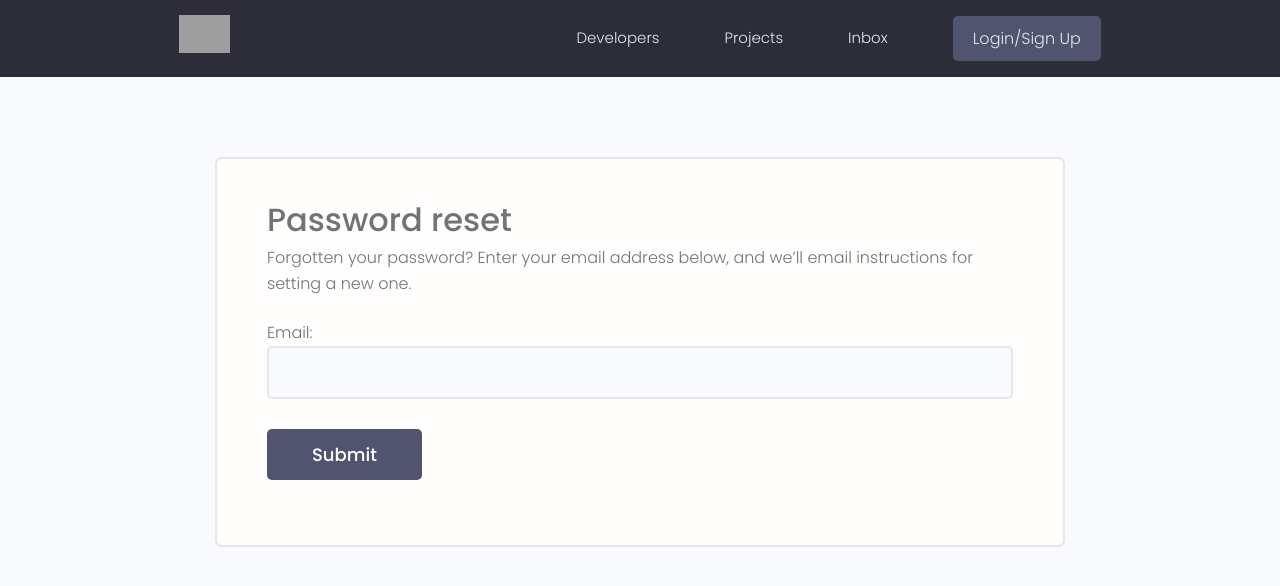
After one commit to cdosorio/Django-2022, a Django app: page /reset_password/ in a window 1280 px wide. The commit adds this page. Shown: the top 586 px of the page. Run offline with Django 4.2, Linux system fonts and the light colour scheme; some libraries are stand-ins or nearby versions; grey boxes are pictures that could not be loaded.

Commit message:
Password reset

```diff
--- a/devsearch/urls.py
+++ b/devsearch/urls.py
@@ -19,12 +19,20 @@ from django.urls import path, include
 from django.conf import settings
 from django.conf.urls.static import static
 
+from django.contrib.auth import views as auth_views
+
 # users is default
 # anything starting with projects, goes to projects.urls
 urlpatterns = [
     path('admin/', admin.site.urls),
     path('projects/', include('projects.urls')),
-    path('', include('users.urls'))
+    path('', include('users.urls')),
+
+    # class-based views. Here we are overwriting templates, by using template_name
+    path('reset_password/', auth_views.PasswordResetView.as_view(template_name="reset_password.html"), name="reset_password"),
+    path('reset_password_sent/', auth_views.PasswordResetDoneView.as_view(template_name="reset_password_sent.html"), name="password_reset_done"),
+    path('reset_password_sent/<uidb64>/<token>', auth_views.PasswordResetConfirmView.as_view(template_name="reset.html"), name="password_reset_confirm"),
+    path('reset_password_complete/', auth_views.PasswordResetCompleteView.as_view(template_name="reset_password_complete.html"), name="password_reset_complete"),
 ]
 
 urlpatterns += static(settings.MEDIA_URL, document_root=settings.MEDIA_ROOT)
--- /dev/null
+++ b/templates/reset_password.html
@@ -0,0 +1,50 @@
+{% extends 'main.html' %}
+
+{% block content %}
+
+<style>
+    input[type='text'],
+    input[type='email'],
+    input[type='password'] {
+        min-width: 24rem;
+        width: 100%;
+        padding: 1.2rem 1.5rem;
+        border-radius: 0.5rem;
+        border: 2px solid var(--color-light);
+        transition: all 0.3s ease-in-out;
+        background-color: var(--color-bg);
+    }
+
+    input[type='text']:focus,
+    input[type='email']:focus,
+    input[type='password']:focus,
+    input[type='text']:active,
+    input[type='email']:active,
+    input[type='password']:active {
+        outline: none;
+        border: 2px solid var(--color-main);
+    }
+</style>
+
+
+<!-- Main Section -->
+<main class="formPage my-xl">
+    <div class="content-box">
+        <div class="formWrapper">
+            <h3>Password reset</h3>
+
+            <p>Forgotten your password? Enter your email address below, and we’ll email instructions for setting a new
+                one.</p>
+
+            <br>
+
+            <form class="form" method="POST">
+                {% csrf_token %}
+                {{form.as_p}}
+                <input class="btn btn--sub btn--lg  my-md" type="submit" value="Submit" />
+            </form>
+        </div>
+    </div>
+</main>
+
+{% endblock content %}
--- a/users/templates/users/login_register.html
+++ b/users/templates/users/login_register.html
@@ -70,7 +70,7 @@
       </div>
       <div class="auth__actions">
         <input class="btn btn--sub btn--lg" type="submit" value="Log In" />
-        <a href="forgetpassword.html">Forget Password?</a>
+        <a href="{% url 'reset_password' %}">Forget Password?</a>
       </div>
     </form>
     <div class="auth__alternative">
```
Also changed, not shown: templates/reset.html (added, +49 -0 lines), templates/reset_password_complete.html (added, +19 -0 lines), templates/reset_password_sent.html (added, +21 -0 lines).
